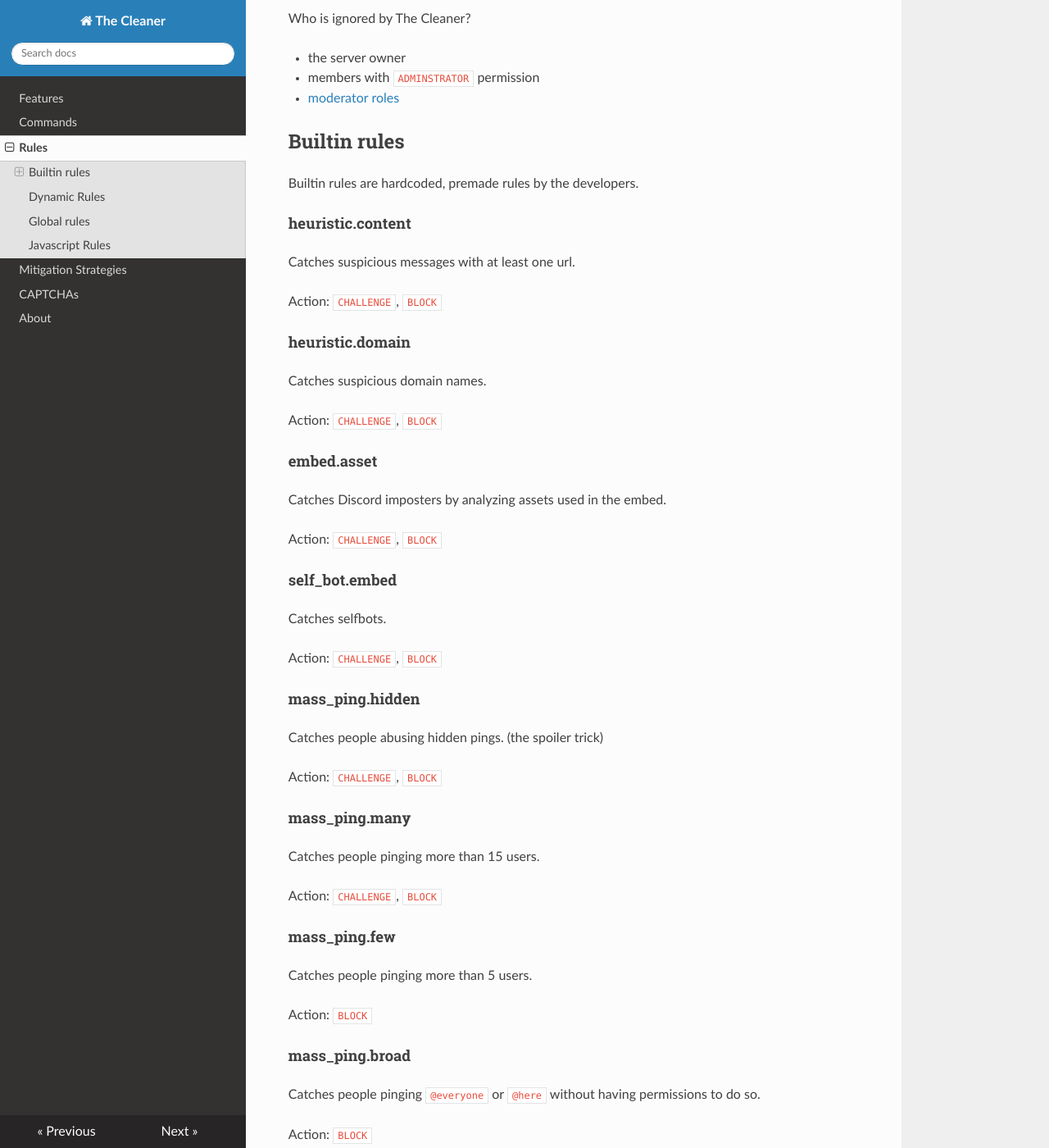
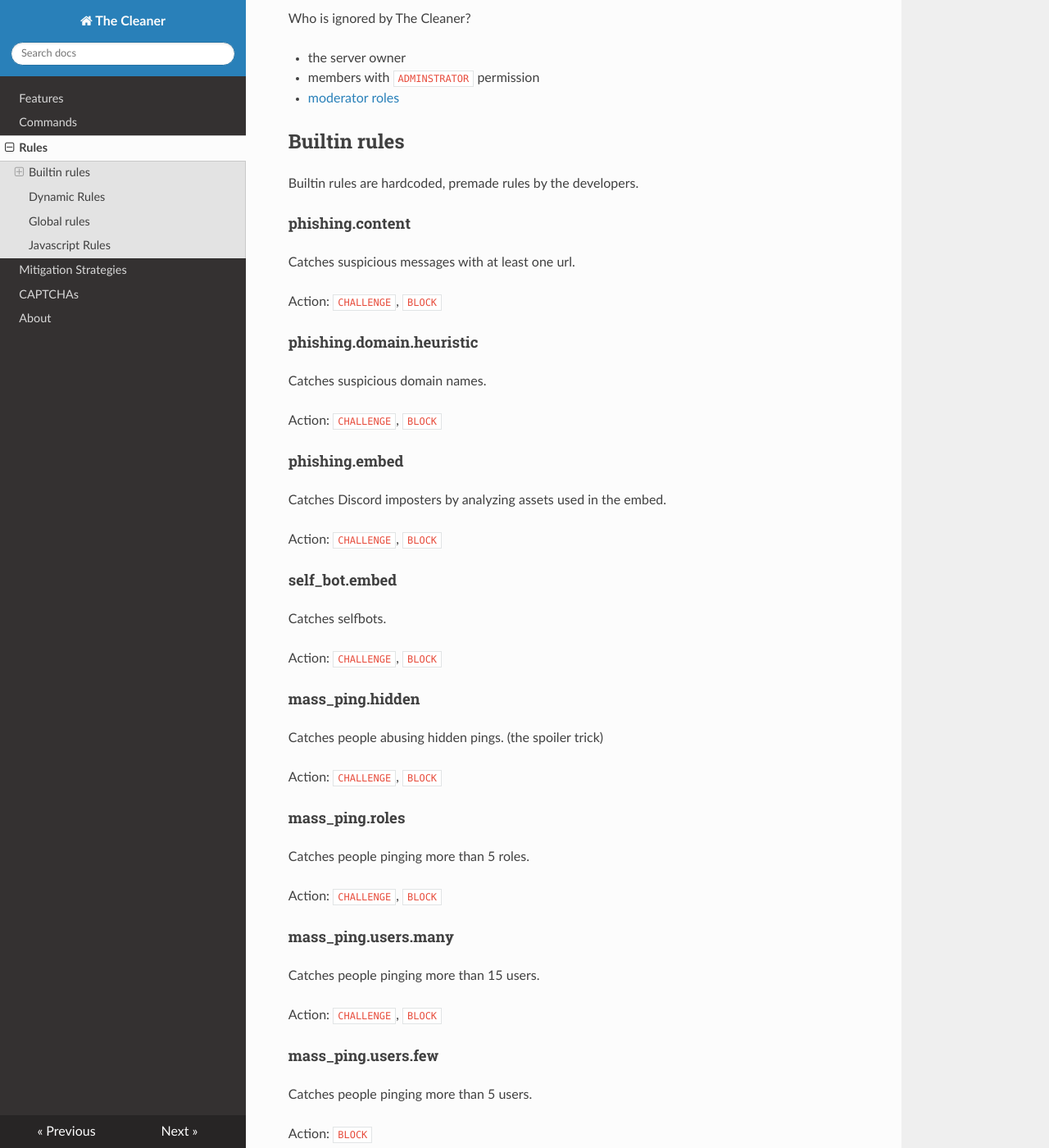
Before and after one commit to cleaner-bot/website, an MkDocs documentation site: the page built from docs/rules.md, in a window 1280 px wide and 1400 px high, scrolled down 365 px. Shown: the whole window at 82% size. Built offline with MkDocs 1.6.1, drawn with Linux system fonts in a browser that asks for light colours; nearby versions of some CDN libraries.

Commit message:
docs: update rule names and add mass_ping.roles

```diff
--- a/docs/rules.md
+++ b/docs/rules.md
@@ -23,21 +23,21 @@ Who is ignored by The Cleaner?
 Builtin rules are hardcoded, premade rules by the developers.
 
 
-#### heuristic.content
+#### phishing.content
 
 Catches suspicious messages with at least one url.
 
 Action: `CHALLENGE`, `BLOCK`
 
 
-#### heuristic.domain
+#### phishing.domain.heuristic
 
 Catches suspicious domain names.
 
 Action: `CHALLENGE`, `BLOCK`
 
 
-#### embed.asset
+#### phishing.embed
 
 Catches Discord imposters by analyzing assets used in the embed.
 
@@ -58,14 +58,21 @@ Catches people abusing hidden pings. (the spoiler trick)
 Action: `CHALLENGE`, `BLOCK`
 
 
-#### mass_ping.many
+#### mass_ping.roles
+
+Catches people pinging more than 5 roles.
+
+Action: `CHALLENGE`, `BLOCK`
+
+
+#### mass_ping.users.many
 
 Catches people pinging more than 15 users.
 
 Action: `CHALLENGE`, `BLOCK`
 
 
-#### mass_ping.few
+#### mass_ping.users.few
 
 Catches people pinging more than 5 users.
 
```
